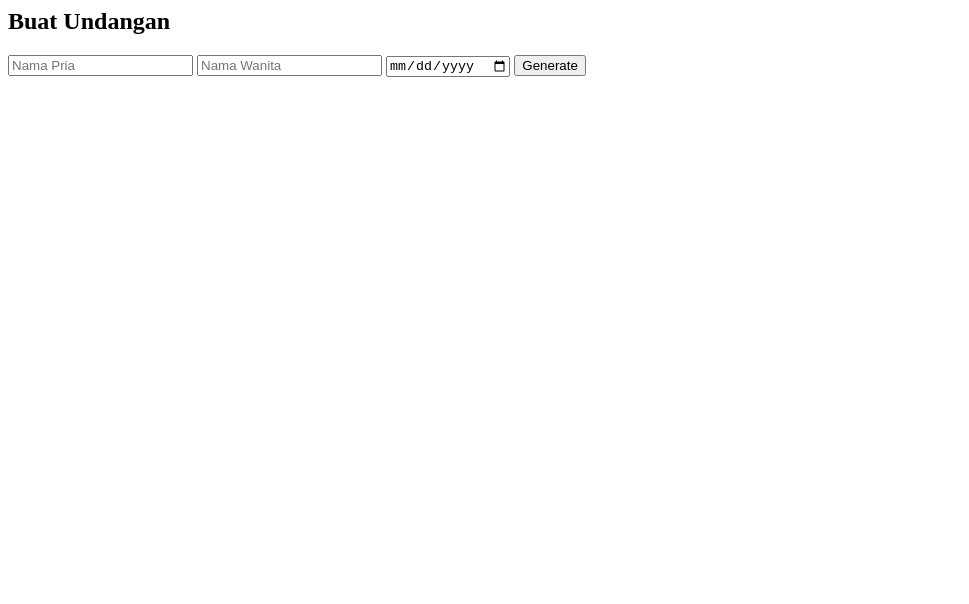
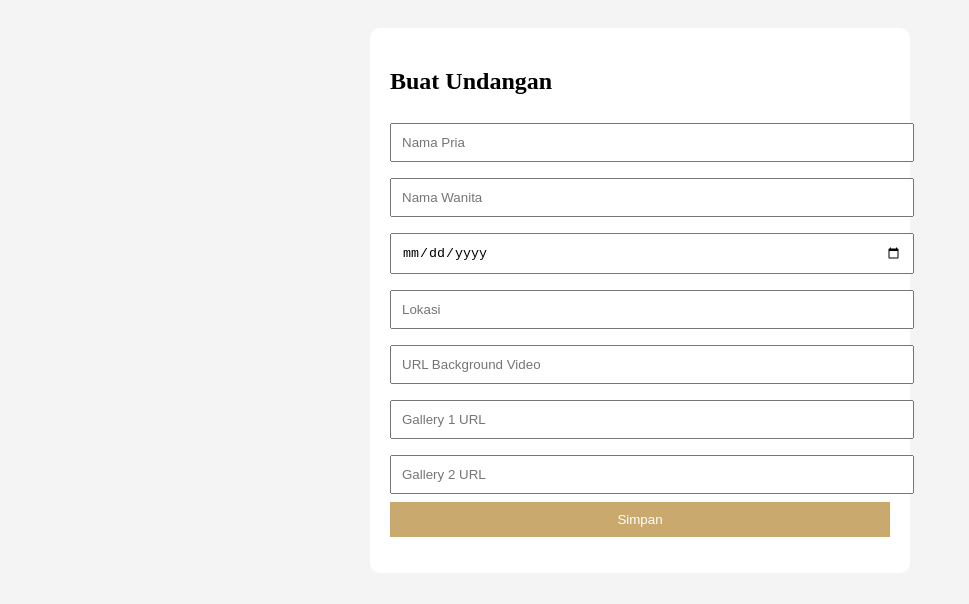
Before and after one commit to sky138-star/invitationv, a plain HTML site: page dashboard.html in a window 1280 px wide. Shown: the whole page, without its empty margins (0-969 px from the left). Drawn offline with Linux system fonts and the light colour scheme; no server answers.

Commit message:
Refactor dashboard.html for invitation creation

```diff
--- a/dashboard.html
+++ b/dashboard.html
@@ -1,18 +1,71 @@
-<h2>Buat Undangan</h2>
+<!DOCTYPE html>
+<html lang="id">
+<head>
+<meta charset="UTF-8">
+<title>Dashboard</title>
 
-<input id="pria" placeholder="Nama Pria">
-<input id="wanita" placeholder="Nama Wanita">
-<input id="tanggal" type="date">
+<style>
+body {
+  font-family: Poppins;
+  background: #f4f4f4;
+  padding: 20px;
+}
 
-<button onclick="buat()">Generate</button>
+.card {
+  background: white;
+  padding: 20px;
+  border-radius: 10px;
+  max-width: 500px;
+  margin: auto;
+}
 
-<p id="hasil"></p>
+input {
+  width: 100%;
+  padding: 10px;
+  margin: 8px 0;
+}
+
+button {
+  width: 100%;
+  padding: 10px;
+  background: #c9a96e;
+  border: none;
+  color: white;
+  cursor: pointer;
+}
+</style>
+</head>
+
+<body>
+
+<div class="card">
+  <h2>Buat Undangan</h2>
+
+  <input id="pria" placeholder="Nama Pria">
+  <input id="wanita" placeholder="Nama Wanita">
+  <input id="tanggal" type="date">
+  <input id="lokasi" placeholder="Lokasi">
+
+  <input id="background" placeholder="URL Background Video">
+
+  <input id="gallery1" placeholder="Gallery 1 URL">
+  <input id="gallery2" placeholder="Gallery 2 URL">
+
+  <button onclick="simpanUndangan()">Simpan</button>
+
+  <p id="hasil"></p>
+</div>
 
 <script type="module">
-import { createInvitation } from './firebase.js';
-import { getAuth, onAuthStateChanged } from "https://www.gstatic.com/firebasejs/10.7.1/firebase-auth.js";
+import { auth, db } from "./firebase.js";
+import {
+  addDoc,
+  collection
+} from "https://www.gstatic.com/firebasejs/10.7.1/firebase-firestore.js";
 
-const auth = getAuth();
+import {
+  onAuthStateChanged
+} from "https://www.gstatic.com/firebasejs/10.7.1/firebase-auth.js";
 
 // 🔐 PROTEKSI LOGIN
 onAuthStateChanged(auth, (user) => {
@@ -21,27 +74,50 @@ onAuthStateChanged(auth, (user) => {
   }
 });
 
-// 🚀 FUNCTION GENERATE
-window.buat = async function () {
+// 🚀 SIMPAN UNDANGAN
+window.simpanUndangan = async function () {
+
+  const user = auth.currentUser;
+
+  if (!user) {
+    alert("Belum login");
+    return;
+  }
+
   const pria = document.getElementById("pria").value;
   const wanita = document.getElementById("wanita").value;
   const tanggal = document.getElementById("tanggal").value;
+  const lokasi = document.getElementById("lokasi").value;
+  const background = document.getElementById("background").value;
+
+  const gallery = [
+    document.getElementById("gallery1").value,
+    document.getElementById("gallery2").value
+  ];
 
   // VALIDASI
   if (!pria || !wanita || !tanggal) {
-    alert("Semua field harus diisi");
+    alert("Data wajib belum lengkap");
     return;
   }
 
   const data = {
+    userId: user.uid,
     pria,
     wanita,
-    tanggal
+    tanggal,
+    lokasi,
+    background,
+    gallery,
+    createdAt: Date.now()
   };
 
-  const docRef = await createInvitation(data);
+  const docRef = await addDoc(collection(db, "invitations"), data);
 
   document.getElementById("hasil").innerText =
     "Link: invitation.html?id=" + docRef.id;
 };
 </script>
+
+</body>
+</html>
```
